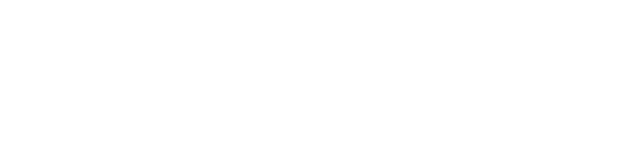
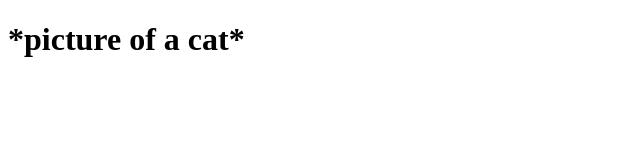
Before and after one commit to FilipKozlowski98/GIT-Practice, a plain HTML site: page index.html in a window 1280 px wide. Shown: the whole page, without its empty margins (0-640 px from the left). Drawn offline with Linux system fonts and the light colour scheme.

```diff
--- a/index.html
+++ b/index.html
@@ -6,5 +6,7 @@
     <meta name="viewport" content="width=device-width, initial-scale=1.0" />
     <title>Document</title>
   </head>
-  <body></body>
+  <body>
+    <h1>*picture of a cat*</h1>
+  </body>
 </html>
```
